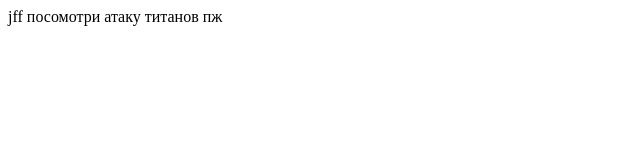
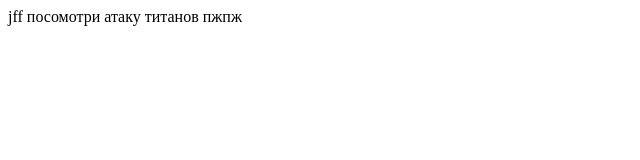
Before and after one commit to sunset1557/fsdsdfsdsdf, a plain HTML site: page index.html in a window 1280 px wide. Shown: the full height of the page, 0-640 px from the left. Drawn offline with Linux system fonts and the light colour scheme.

Commit message:
Update index.html

```diff
--- a/index.html
+++ b/index.html
@@ -2,5 +2,5 @@
 <head>
 <tittle> jff </tittle>
 </head>
-посомотри атаку титанов пж
+посомотри атаку титанов пжпж
 <html>
```
